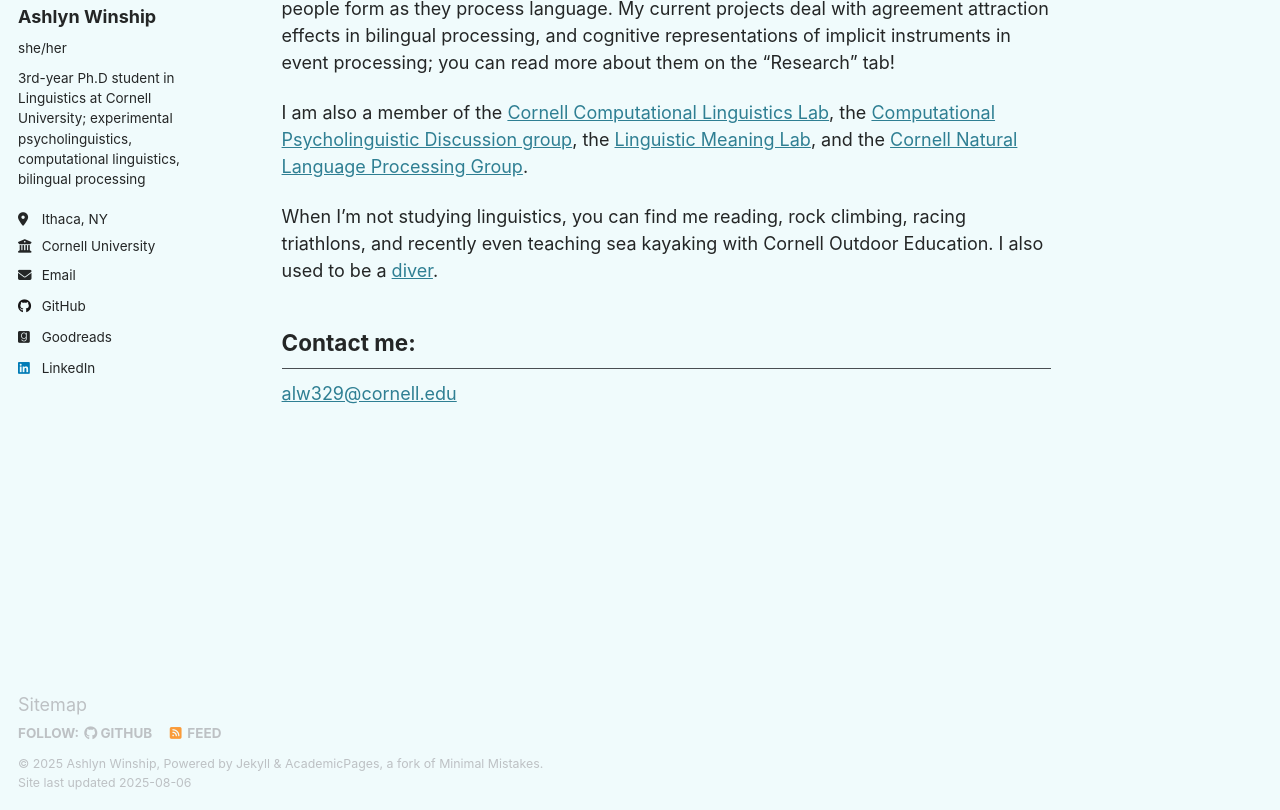
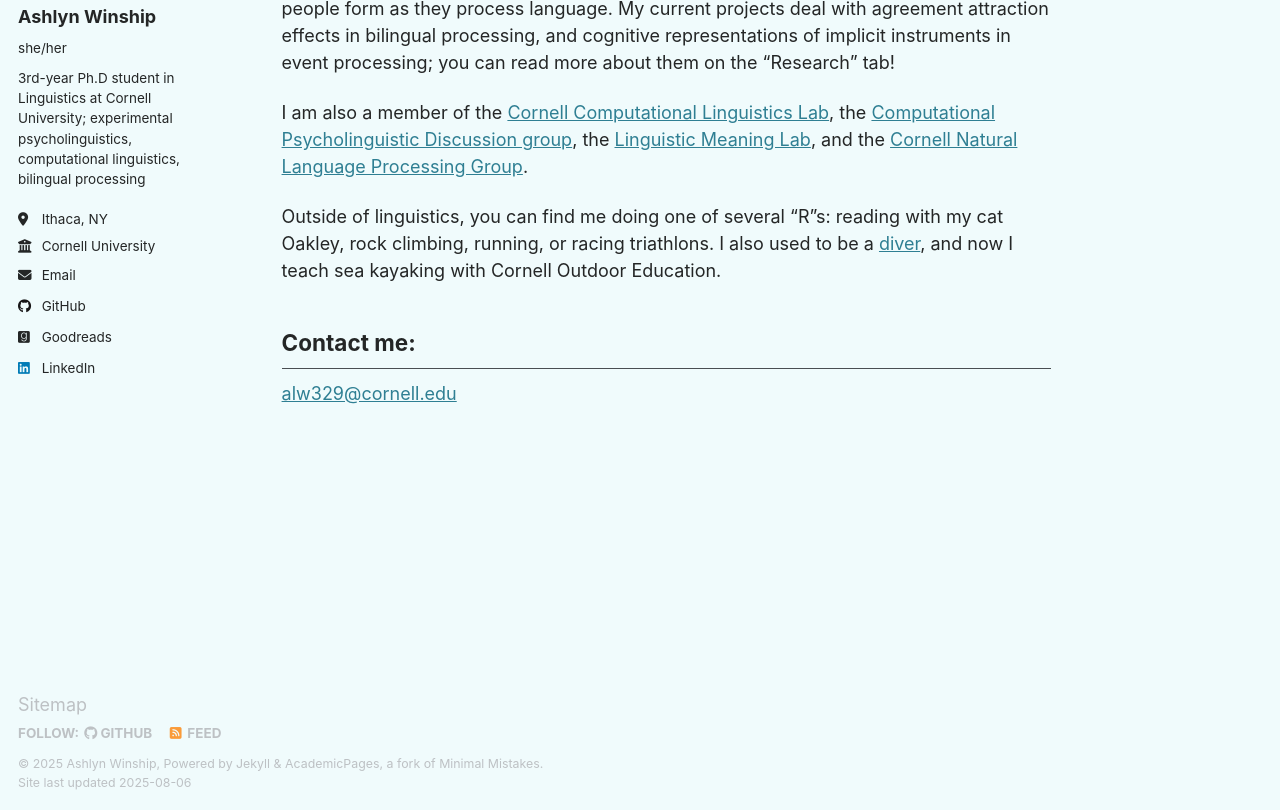
Before and after one commit to ashlynwinship/ashlynwinship.github.io, a Jekyll site: the page built from _pages/about.md, in a window 1280 px wide and 1095 px high, cut to the strip 285-1095 px from the top of the window. Built offline with Jekyll 4.4.1, drawn with Linux system fonts in a browser that asks for light colours.

Commit message:
Update about.md

```diff
--- a/_pages/about.md
+++ b/_pages/about.md
@@ -13,7 +13,7 @@ I am a third-year Ph.D student in the Department of Linguistics at Cornell, focu
 
 I am also a member of the <a target="_blank" rel="noopener" href="https://conf.ling.cornell.edu/compling/">Cornell Computational Linguistics Lab</a>, the <a target="_blank" rel="noopener" href="https://c-psyd.github.io/">Computational Psycholinguistic Discussion group</a>, the <a target="_blank" rel="noopener" href="https://lime-lab-cornell.github.io/">Linguistic Meaning Lab</a>, and the <a target="_blank" rel="noopner" href="https://nlp.cornell.edu/">Cornell Natural Language Processing Group</a>.
 
-When I'm not studying linguistics, you can find me reading, rock climbing, racing triathlons, and recently even teaching sea kayaking with Cornell Outdoor Education. I also used to be a <a target="_blank" rel="noopener" href="https://secure.meetcontrol.com/divemeets/system/profile.php?number=24901">diver</a>.
+Outside of linguistics, you can find me doing one of several "R"s: reading with my cat Oakley, rock climbing, running, or racing triathlons. I also used to be a <a target="_blank" rel="noopener" href="https://secure.meetcontrol.com/divemeets/system/profile.php?number=24901">diver</a>, and now I teach sea kayaking with Cornell Outdoor Education.
 
 
 ## Contact me:
```
